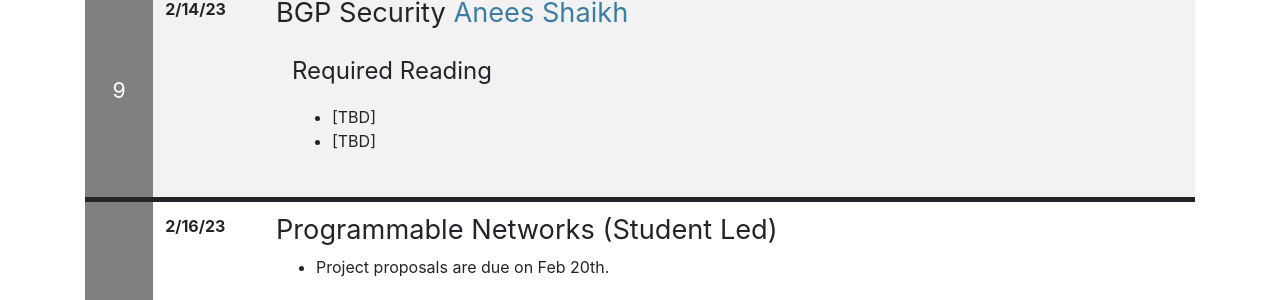
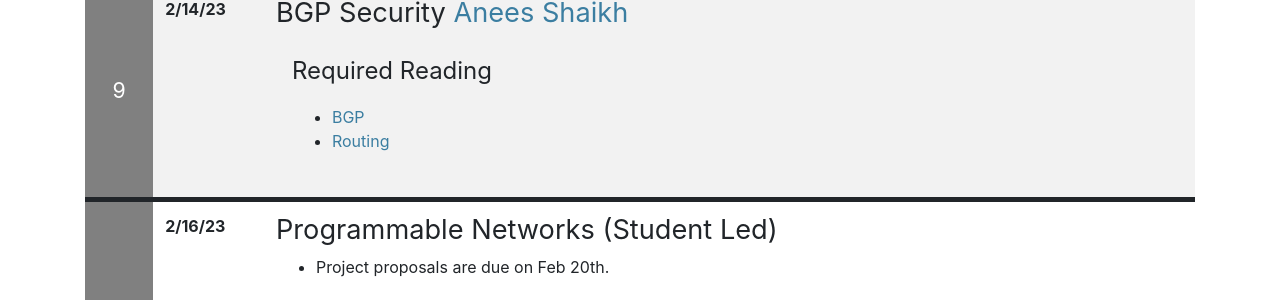
Before and after one commit to ShishirPatil/cs268-sp23, a Jekyll site: the page built from index.md, in a window 1280 px wide and 900 px high, scrolled down 2972 px. Shown: the part 153-453 px from the top of the window. Built offline with Jekyll 4.4.1, drawn with Linux system fonts in a browser that asks for light colours; nearby versions of some CDN libraries; our own code applies the rules of GitHub Pages for plain Markdown files.

Commit message:
Update: Aneesh Papers

```diff
--- a/index.md
+++ b/index.md
@@ -206,8 +206,8 @@ Advanced Reading
 
 <div class="reading">
 <div class="required_reading" markdown="1">
-* [TBD]
-* [TBD]
+* [BGP](https://www.caida.org/catalog/papers/2019_profiling_bgp_serial_hijackers/profiling_bgp_serial_hijackers.pdf)
+* [Routing](https://cacm.acm.org/magazines/2021/6/252822-securing-internet-applications-from-routing-attacks/fulltext)
 </div>
 </div>
 
```
